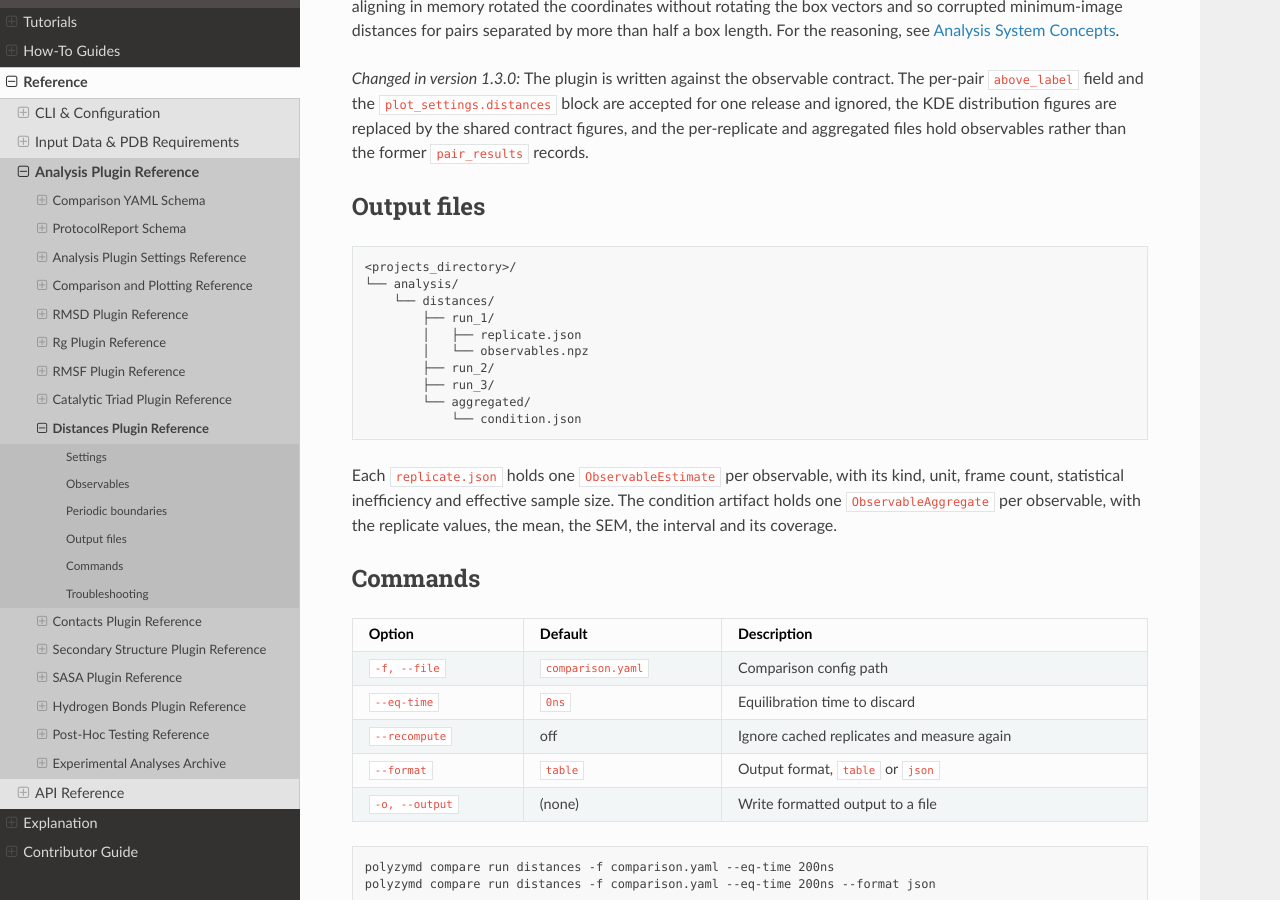
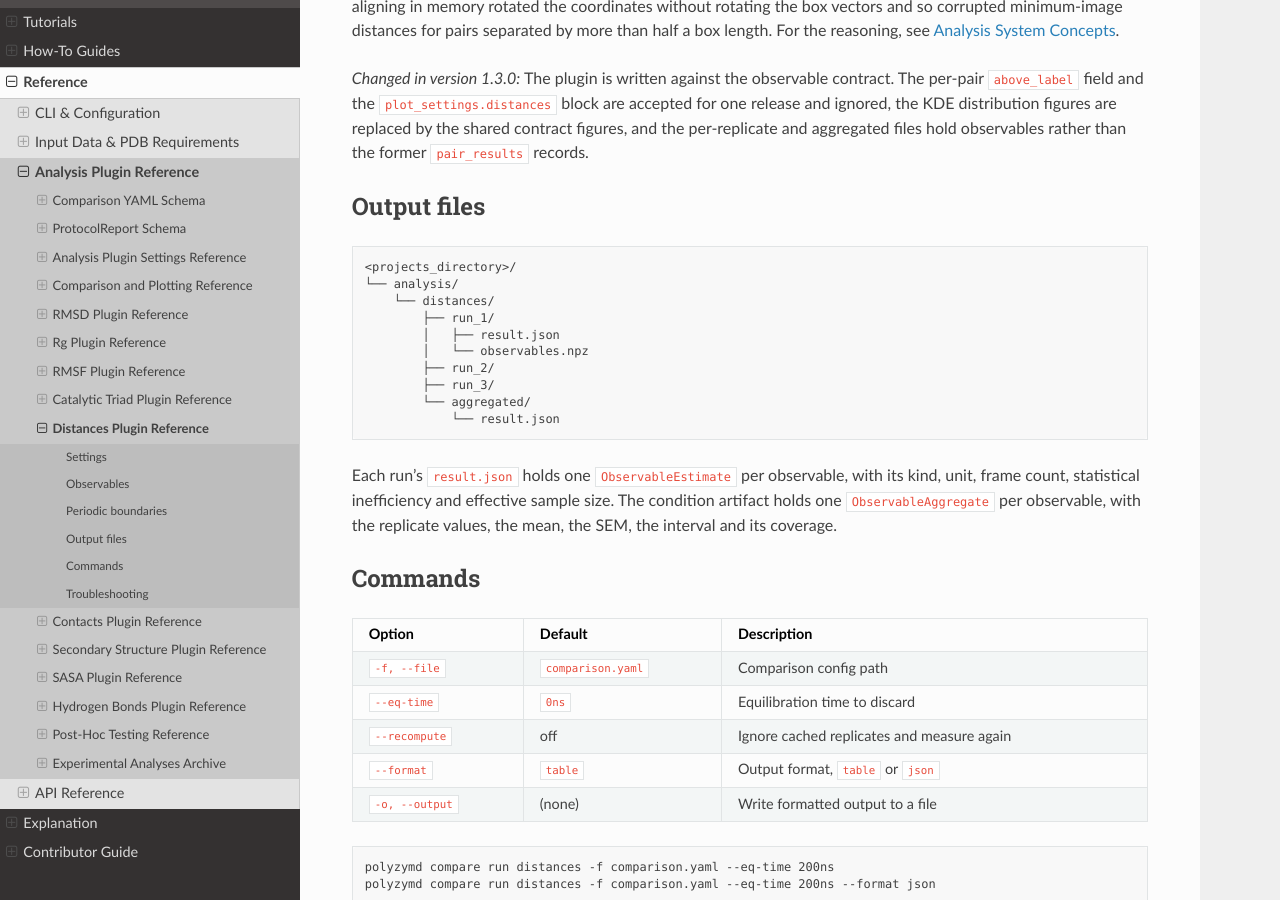
Before and after one commit to joelaforet/polyzymd, a Sphinx documentation site: the page built from docs/source/reference/analysis_distances_reference.md, in a window 1280 px wide and 900 px high, scrolled down 2052 px. Built offline with Sphinx 7.4.7 and the Read the Docs theme 3.1.0, drawn with Linux system fonts in a browser that asks for light colours.

Commit message:
docs(analyses): name the artifact files the contract writes

````diff
--- a/docs/source/reference/analysis_distances_reference.md
+++ b/docs/source/reference/analysis_distances_reference.md
@@ -102,15 +102,15 @@ the former `pair_results` records.
 └── analysis/
     └── distances/
         ├── run_1/
-        │   ├── replicate.json
+        │   ├── result.json
         │   └── observables.npz
         ├── run_2/
         ├── run_3/
         └── aggregated/
-            └── condition.json
+            └── result.json
 ```
 
-Each `replicate.json` holds one `ObservableEstimate` per observable, with its
+Each run's `result.json` holds one `ObservableEstimate` per observable, with its
 kind, unit, frame count, statistical inefficiency and effective sample size. The
 condition artifact holds one `ObservableAggregate` per observable, with the
 replicate values, the mean, the SEM, the interval and its coverage.
````
Also changed, not shown: docs/source/reference/analysis_triad_reference.md (+2 -2 lines).
